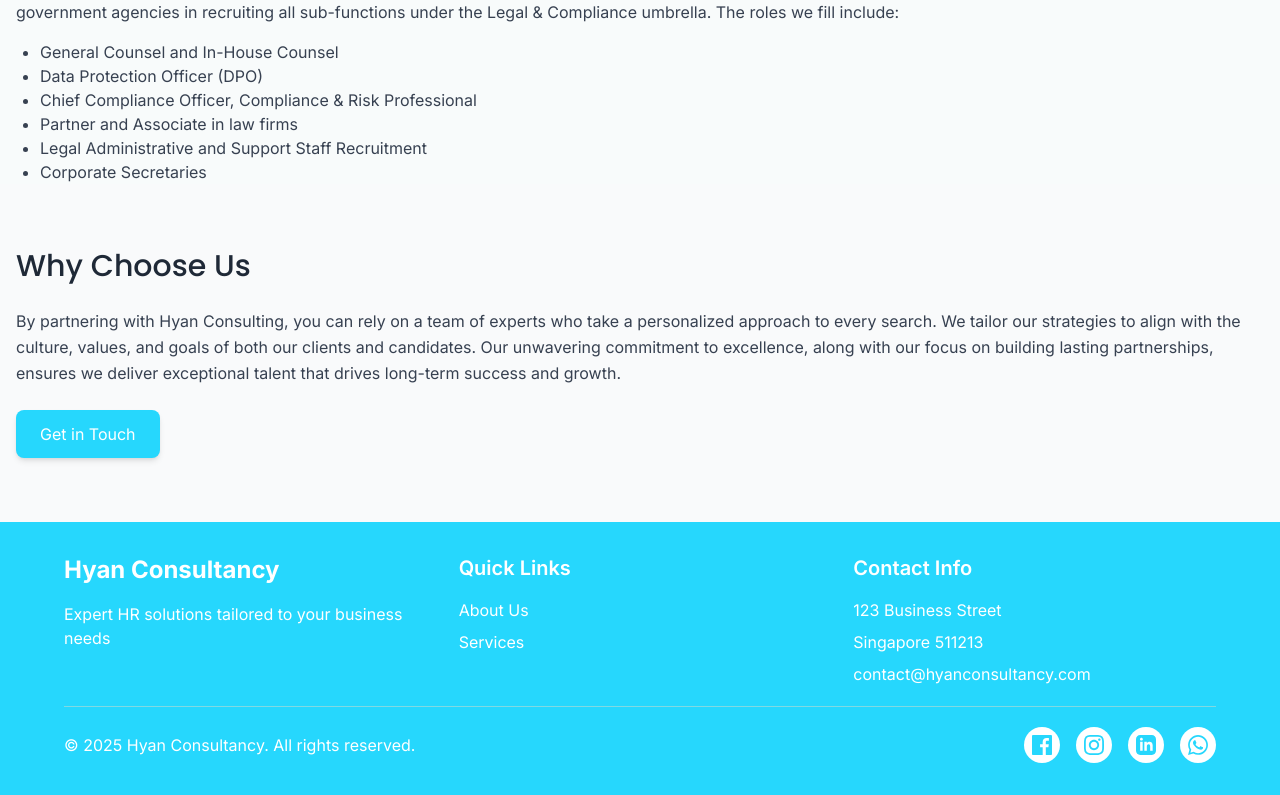
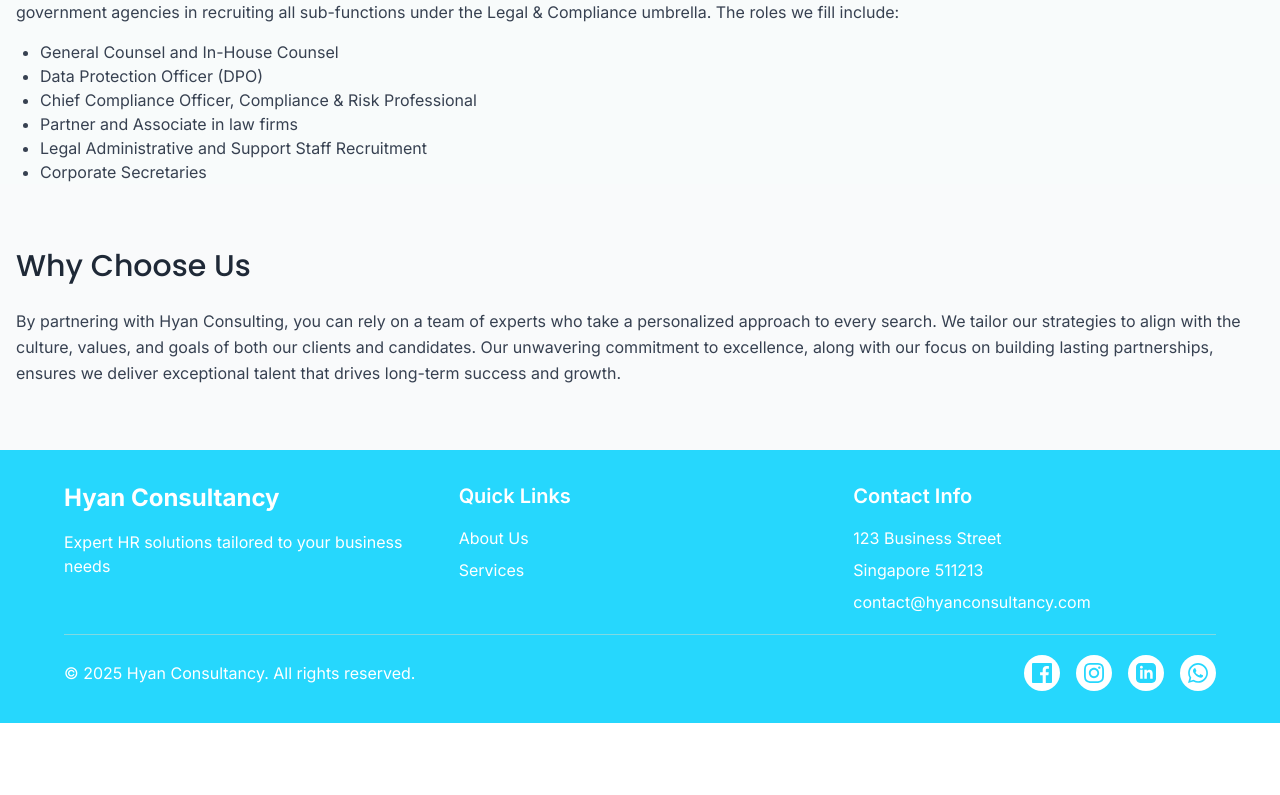
Before and after one commit to faqihisaninja/hyan-consultancy, a Next.js app: page /about in a window 1280 px wide. Shown: the part 972-1767 px from the top of the page. After the commit the page ends 1695 px from the top, so only its background shows below. Built offline with nearby package versions, Linux system fonts and the light colour scheme.

Commit message:
Remove get in touch button on about us page

```diff
--- a/src/app/about/page.tsx
+++ b/src/app/about/page.tsx
@@ -106,12 +106,6 @@ export default function About() {
                         ensures we deliver exceptional talent that drives
                         long-term success and growth.
                     </p>
-                    <a
-                        href="/contact"
-                        className="mt-6 inline-block bg-[#26D7FD] text-white py-3 px-6 rounded-lg hover:bg-[#1ba8ca] transition shadow-md"
-                    >
-                        Get in Touch
-                    </a>
                 </div>
             </section>
         </main>
```
